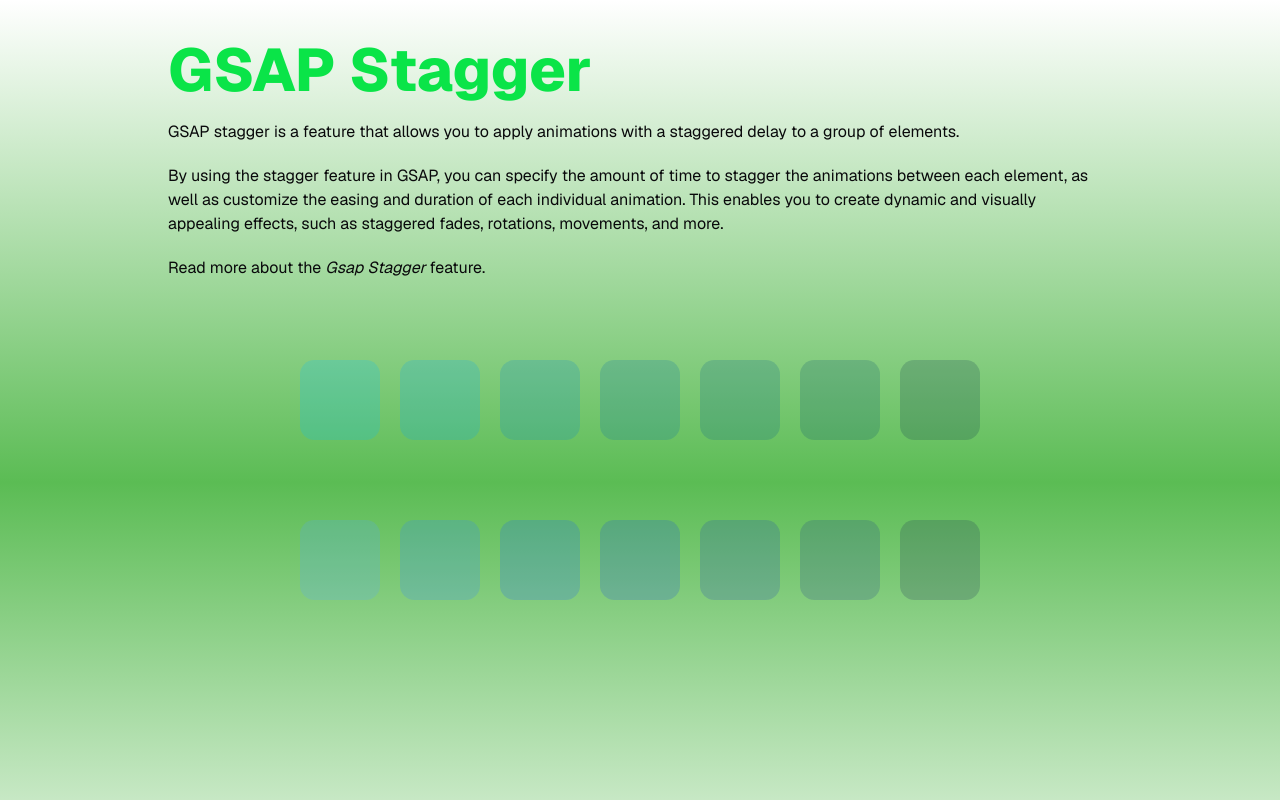
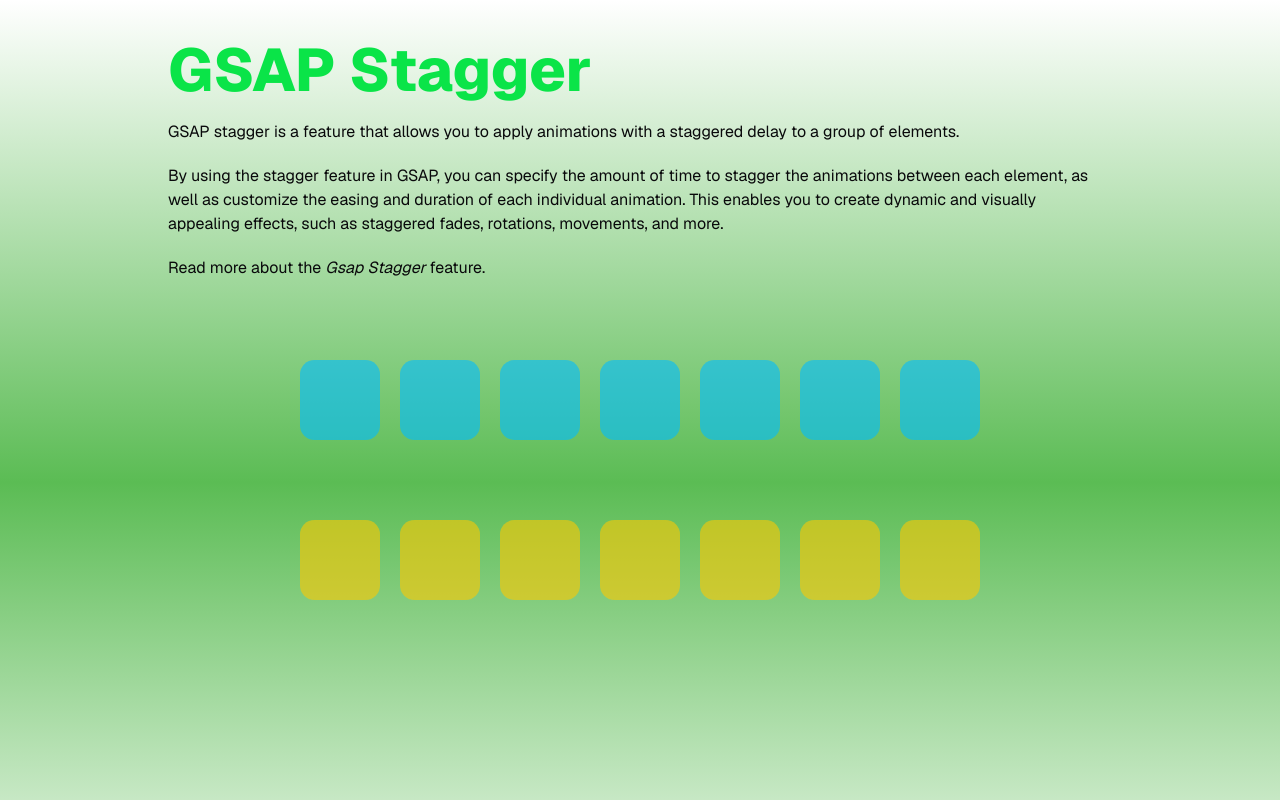
Before and after one commit to skywalkerSam/gsap-demo, a Next.js app: page /gsap-stagger in a window 1280 px wide. Shown: the top 800 px of the page. Built offline with nearby package versions, Linux system fonts and the light colour scheme.

Commit message:
the colors of life

```diff
--- a/src/app/gsap-from/page.tsx
+++ b/src/app/gsap-from/page.tsx
@@ -5,7 +5,7 @@
 
 export default function FromPage() {
   useGSAP(() => {
-    gsap.from("#orange-box", {
+    gsap.from("#white-box", {
       y: 360,
       rotation: 360,
       borderRadius: "100%",
@@ -17,7 +17,7 @@
   });
 
   useGSAP(() => {
-    gsap.from("#orange-box-2", {
+    gsap.from("#black-box", {
       x: -360,
       rotation: 360,
       borderRadius: "100%",
@@ -62,10 +62,10 @@
       </p>
 
       <div className="mt-20 justify-items-end">
-        <div id="orange-box" className="bg-orange-400 h-20 w-20 rounded-lg" />
+        <div id="white-box" className="bg-white/60 h-20 w-20 rounded-lg" />
       </div>
       <div className="mt-20 justify-items-end">
-        <div id="orange-box-2" className="bg-orange-400 h-20 w-20 rounded-lg" />
+        <div id="black-box" className="bg-black/80 h-20 w-20 rounded-lg" />
       </div>
     </main>
   );
--- a/src/app/gsap-fromto/page.tsx
+++ b/src/app/gsap-fromto/page.tsx
@@ -6,7 +6,7 @@
 export default function FromToPage() {
   useGSAP(() => {
     gsap.fromTo(
-      "#orange-box",
+      "#white-box",
       {
         x: 0,
         rotation: 0,
@@ -57,7 +57,7 @@
       </p>
 
       <div className="mt-20 justify-items-end">
-        <div id="orange-box" className="h-20 w-20 rounded-lg bg-orange-400" />
+        <div id="white-box" className="h-20 w-20 rounded-lg bg-white/60" />
       </div>
     </main>
   );
--- a/src/app/gsap-scrolltrigger/page.tsx
+++ b/src/app/gsap-scrolltrigger/page.tsx
@@ -89,11 +89,11 @@
       <div className="mt-20 h-screen w-full justify-items-center" ref={scrollRef}>
         <div
           id="scroll-pink"
-          className="scroll-box h-20 w-20 rounded-xl bg-sky-950/30"
+          className="scroll-box h-20 w-20 rounded-xl bg-sky-400/60"
         />
         <div
           id="scroll-orange"
-          className="scroll-box h-20 w-20 rounded-xl bg-blue-950/30"
+          className="scroll-box h-20 w-20 rounded-xl bg-yellow-400/60"
         />
       </div>
     </main>
--- a/src/app/gsap-stagger/page.tsx
+++ b/src/app/gsap-stagger/page.tsx
@@ -81,24 +81,24 @@
 
       <div className="mt-20 justify-items-center">
         <div className="flex gap-5">
-          <div className="stagger-box h-20 w-20 rounded-xl bg-sky-400/20" />
-          <div className="stagger-box h-20 w-20 rounded-xl bg-sky-500/20" />
-          <div className="stagger-box h-20 w-20 rounded-xl bg-sky-600/20" />
-          <div className="stagger-box h-20 w-20 rounded-xl bg-sky-700/20" />
-          <div className="stagger-box h-20 w-20 rounded-xl bg-sky-800/20" />
-          <div className="stagger-box h-20 w-20 rounded-xl bg-sky-900/20" />
-          <div className="stagger-box h-20 w-20 rounded-xl bg-sky-950/20" />
+          <div className="stagger-box h-20 w-20 rounded-xl bg-sky-400/60" />
+          <div className="stagger-box h-20 w-20 rounded-xl bg-sky-400/60" />
+          <div className="stagger-box h-20 w-20 rounded-xl bg-sky-400/60" />
+          <div className="stagger-box h-20 w-20 rounded-xl bg-sky-400/60" />
+          <div className="stagger-box h-20 w-20 rounded-xl bg-sky-400/60" />
+          <div className="stagger-box h-20 w-20 rounded-xl bg-sky-400/60" />
+          <div className="stagger-box h-20 w-20 rounded-xl bg-sky-400/60" />
         </div>
       </div>
       <div className="mt-20 justify-items-center">
         <div className="flex gap-5">
-          <div className="stagger-box-2 h-20 w-20 rounded-xl bg-blue-400/20" />
-          <div className="stagger-box-2 h-20 w-20 rounded-xl bg-blue-500/20" />
-          <div className="stagger-box-2 h-20 w-20 rounded-xl bg-blue-600/20" />
-          <div className="stagger-box-2 h-20 w-20 rounded-xl bg-blue-700/20" />
-          <div className="stagger-box-2 h-20 w-20 rounded-xl bg-blue-800/20" />
-          <div className="stagger-box-2 h-20 w-20 rounded-xl bg-blue-900/20" />
-          <div className="stagger-box-2 h-20 w-20 rounded-xl bg-blue-950/20" />
+          <div className="stagger-box-2 h-20 w-20 rounded-xl bg-yellow-400/60" />
+          <div className="stagger-box-2 h-20 w-20 rounded-xl bg-yellow-400/60" />
+          <div className="stagger-box-2 h-20 w-20 rounded-xl bg-yellow-400/60" />
+          <div className="stagger-box-2 h-20 w-20 rounded-xl bg-yellow-400/60" />
+          <div className="stagger-box-2 h-20 w-20 rounded-xl bg-yellow-400/60" />
+          <div className="stagger-box-2 h-20 w-20 rounded-xl bg-yellow-400/60" />
+          <div className="stagger-box-2 h-20 w-20 rounded-xl bg-yellow-400/60" />
         </div>
       </div>
     </main>
--- a/src/app/gsap-timeline/page.tsx
+++ b/src/app/gsap-timeline/page.tsx
@@ -8,7 +8,7 @@
   const timeline = gsap.timeline({ repeat: -1, repeatDelay: 1, yoyo: true });
 
   useGSAP(() => {
-    timeline.to("#orange-box", {
+    timeline.to("#amber-box", {
       y: 210,
       rotation: 180,
       borderRadius: "10%",
@@ -16,7 +16,7 @@
       ease: "back.inOut",
     });
 
-    timeline.to("#orange-box", {
+    timeline.to("#amber-box", {
       x: 210,
       scale: 1.1,
       rotation: 360,
@@ -25,7 +25,7 @@
       ease: "back.inOut",
     });
 
-    timeline.to("#orange-box", {
+    timeline.to("#amber-box", {
       y: -69,
       scale: 1.2,
       rotation: 540,
@@ -34,7 +34,7 @@
       ease: "back.inOut",
     });
 
-    timeline.to("#orange-box", {
+    timeline.to("#amber-box", {
       x: 450,
       scale: 1.3,
       rotation: 720,
@@ -43,7 +43,7 @@
       ease: "back.inOut",
     });
 
-    timeline.to("#orange-box", {
+    timeline.to("#amber-box", {
       y: 120,
       scale: 1.4,
       rotation: 900,
@@ -52,7 +52,7 @@
       ease: "back.inOut",
     });
 
-    timeline.to("#orange-box", {
+    timeline.to("#amber-box", {
       x: 900,
       scale: 2,
       rotation: 1180,
@@ -142,7 +142,7 @@
           )}
         </Button>
 
-        <div id="orange-box" className="h-20 w-20 bg-orange-400" />
+        <div id="amber-box" className="h-20 w-20 bg-amber-400/60" />
       </div>
     </main>
   );
--- a/src/app/gsap-to/page.tsx
+++ b/src/app/gsap-to/page.tsx
@@ -5,8 +5,8 @@
 
 export default function ToPage() {
   useGSAP(() => {
-    gsap.to("#orange-box", {
-      y: 300,
+    gsap.to("#white-box", {
+      y: 160,
       rotation: 360,
       borderRadius: "100%",
       duration: 1,
@@ -17,8 +17,8 @@
   });
 
   useGSAP(() => {
-    gsap.to("#orange-box-2", {
-      x: 450,
+    gsap.to("#black-box", {
+      x: 430,
       rotation: 360,
       borderRadius: "100%",
       duration: 1,
@@ -59,11 +59,11 @@
       </p>
 
       <div className="mt-20 justify-items-end">
-        <div id="orange-box" className="h-20 w-20 rounded-lg bg-orange-400" />
+        <div id="white-box" className="h-20 w-20 rounded-xl bg-white/60" />
       </div>
 
       <div className="mt-20 justify-items-center">
-        <div id="orange-box-2" className="h-20 w-20 rounded-lg bg-orange-400" />
+        <div id="black-box" className="h-20 w-20 rounded-xl bg-black/80" />
       </div>
     </main>
   );
```
